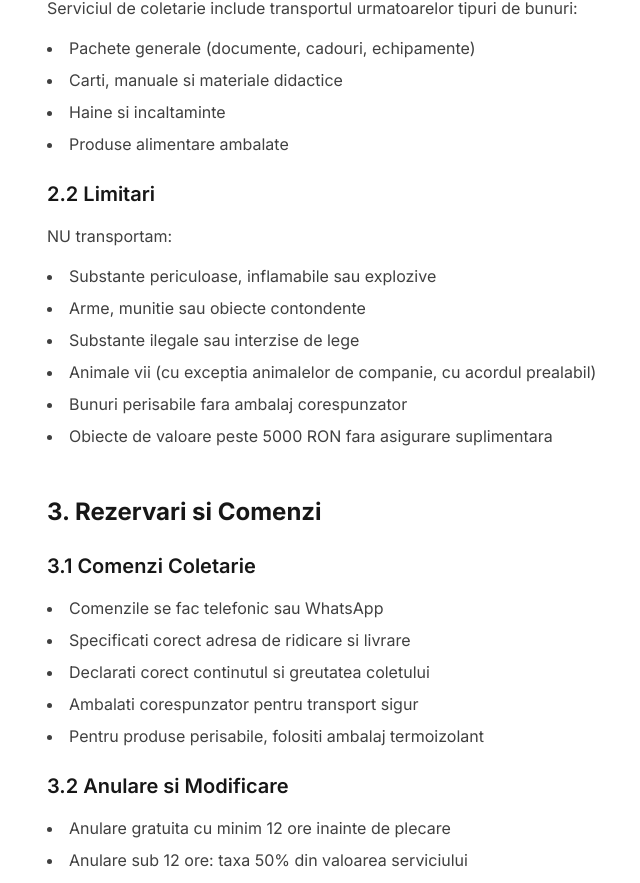
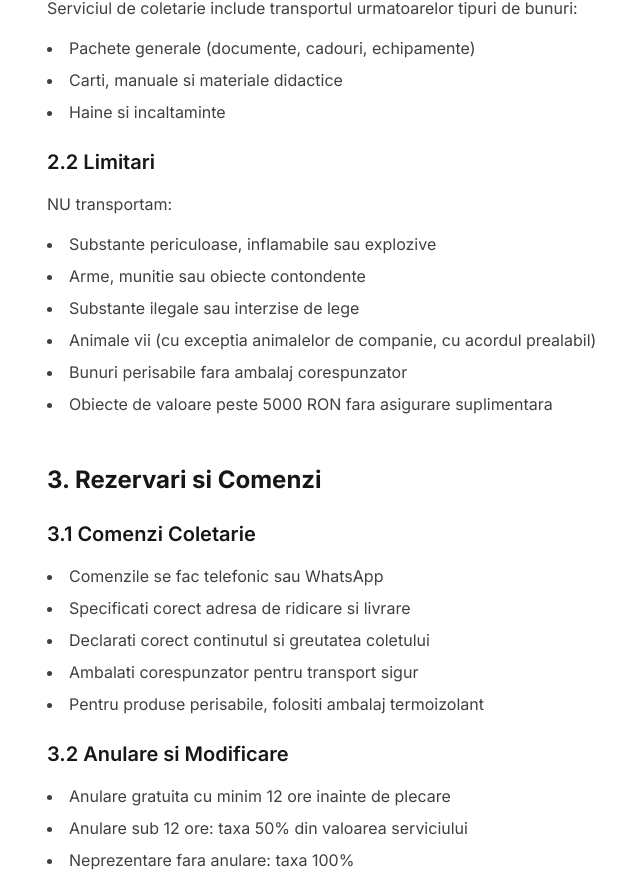
Before and after one commit to mateismarius/coletul-studentului, a Next.js app: page /termeni-conditii in a window 1280 px wide. Shown: the part 938-1821 px from the top of the page, without its empty margins (177-817 px from the left). Built offline with nearby package versions, Linux system fonts and the light colour scheme; a web font is replaced by a local one.

Commit message:
Update page.tsx

```diff
--- a/app/termeni-conditii/page.tsx
+++ b/app/termeni-conditii/page.tsx
@@ -88,7 +88,6 @@ export default function TermsAndConditions() {
 
                             <li>Carti, manuale si materiale didactice</li>
                             <li>Haine si incaltaminte</li>
-                            <li>Produse alimentare ambalate</li>
                         </ul>
 
                         <h3 className="text-xl font-semibold text-neutral-900 mb-4">2.2 Limitari</h3>
```
